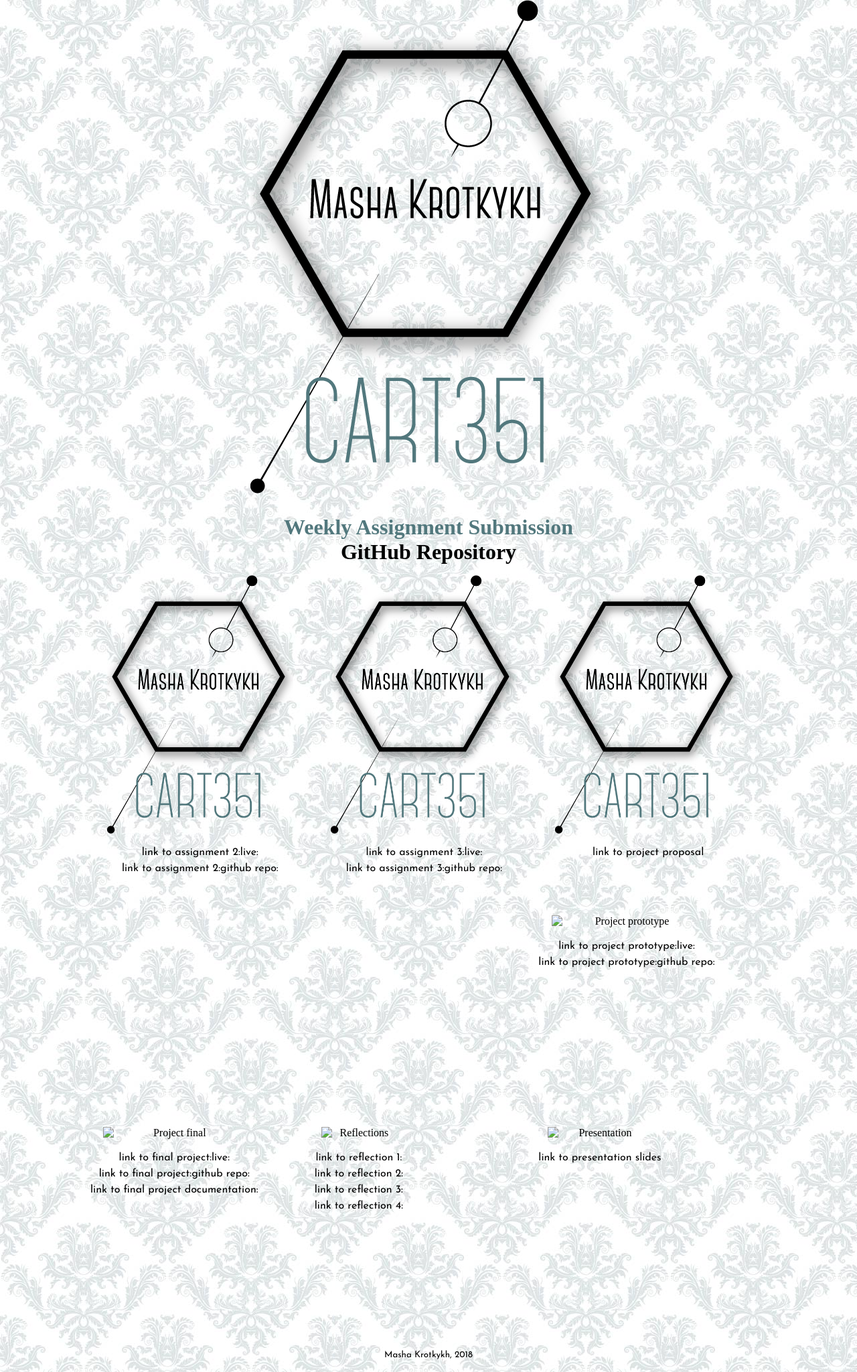
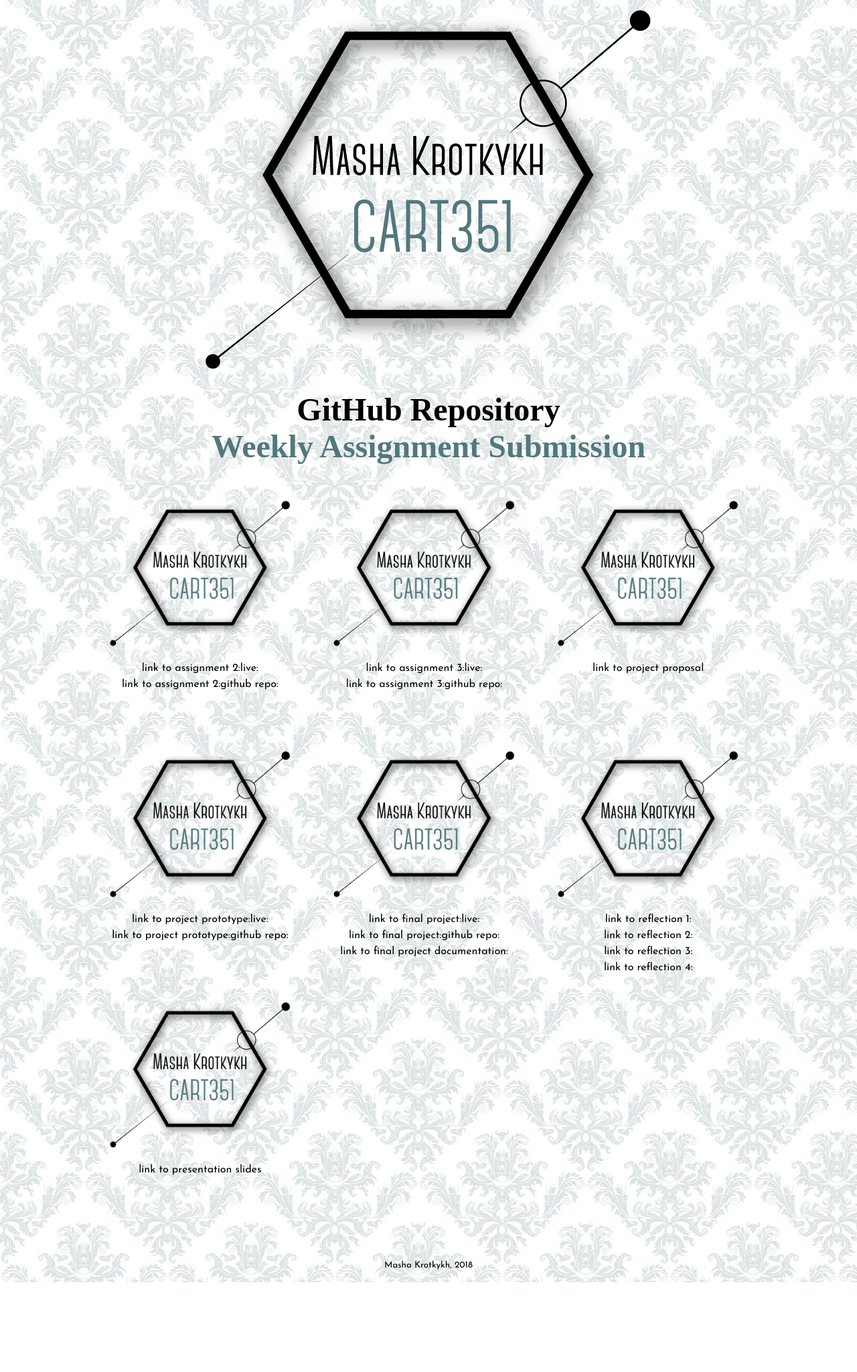
Before and after one commit to masha-krotkykh/CART351, a PHP site: page / in a window 1280 px wide. Shown: the whole page at 67% size. After the commit the page ends 1915 px from the top, so only its background shows below. Run offline with PHP 8.4, Linux system fonts and the light colour scheme; some web fonts are replaced.

Commit message:
fixed floats

```diff
--- a/ClassWebsite/css/main.css
+++ b/ClassWebsite/css/main.css
@@ -49,11 +49,11 @@
 /* ------------ TYPOGRAPHY ------------- */
 
 
-h2, h3, h4{
+h2, h3{
 	font-family: 'canterbold';
-	margin-top:1em;
-	margin-bottom: .5em;
-	font-size: 200%;
+	margin-top:0;
+	margin-bottom: 1em;
+	font-size: 2.2em;
 	color: rgb(82,120,125);
 	text-align: center;
 }
@@ -67,6 +67,8 @@ h2, h3, h4{
  figcaption{
  	font-family: 'Josefin Sans', Helvetica;
  	font-size: .8em;
+ 	height: 3em;
+ 	margin-bottom: 1em;
  }
 
  a {
@@ -156,7 +158,11 @@ h2, h3, h4{
 
 figcaption{
  	font-size: 1em;
- }
+}
+
+h2 {
+	font-size: 3em;
+}
 
 }
 
--- a/ClassWebsite/index.html
+++ b/ClassWebsite/index.html
@@ -3,16 +3,17 @@
 <head>
   <title>CART 351 PAGE</title>
   <link rel="stylesheet" type="text/css" href="css/main.css">
+  <link rel="shortcut icon" href="img/favicon.ico" type="image/x-icon" />
 </head>
 <body>
     <!-- the header div -->
   <header>
   	<div id="logo"><img src='img/logo.png'></div>
   	<div id="intro">
-    	<h4>
-    		Weekly Assignment Submission <br />
-    		<a target=_blank href="https://github.com/masha-krotkykh/CART351">GitHub Repository</a>
-    	</h4>
+    	<h2>
+    		<a target=_blank href="https://github.com/masha-krotkykh/CART351">GitHub Repository</a><br />
+    		Weekly Assignment Submission
+    	</h2>
     </div>
 
   </header>
@@ -55,7 +56,7 @@
 
   <div class="gallery">
 	<figure>
-    	<img src='' alt="Project prototype">
+    	<img src='img/logo.png' alt="Project prototype">
    		<figcaption>
       		<p>
       			<a target=_blank href="#"> link to project prototype:live:</a><br />
@@ -67,7 +68,7 @@
 
   <div class="gallery">
 	<figure>
-    	<img src='' alt="Project final">
+    	<img src='img/logo.png' alt="Project final">
    		<figcaption>
       		<p>
       			<a target=_blank href="#"> link to final project:live:</a><br />
@@ -80,7 +81,7 @@
 
   <div class="gallery">
 	<figure>
-    	<img src='' alt="Reflections">
+    	<img src='img/logo.png' alt="Reflections">
    		<figcaption>
       		<p>
       			<a target=_blank href="#"> link to reflection 1:</a><br />
@@ -94,7 +95,7 @@
 
   <div class="gallery">
 	<figure>
-    	<img src='' alt="Presentation">
+    	<img src='img/logo.png' alt="Presentation">
    		<figcaption>
       		<p>
       			<a target=_blank href="https://drive.google.com/open?id=1CDB5M1xSHM8YnX2gbAegcq8O1ysCAW-Ibx6WcuURHqE"> link to presentation slides</a>
```
Also changed, not shown: ClassWebsite/img/logo.png.
